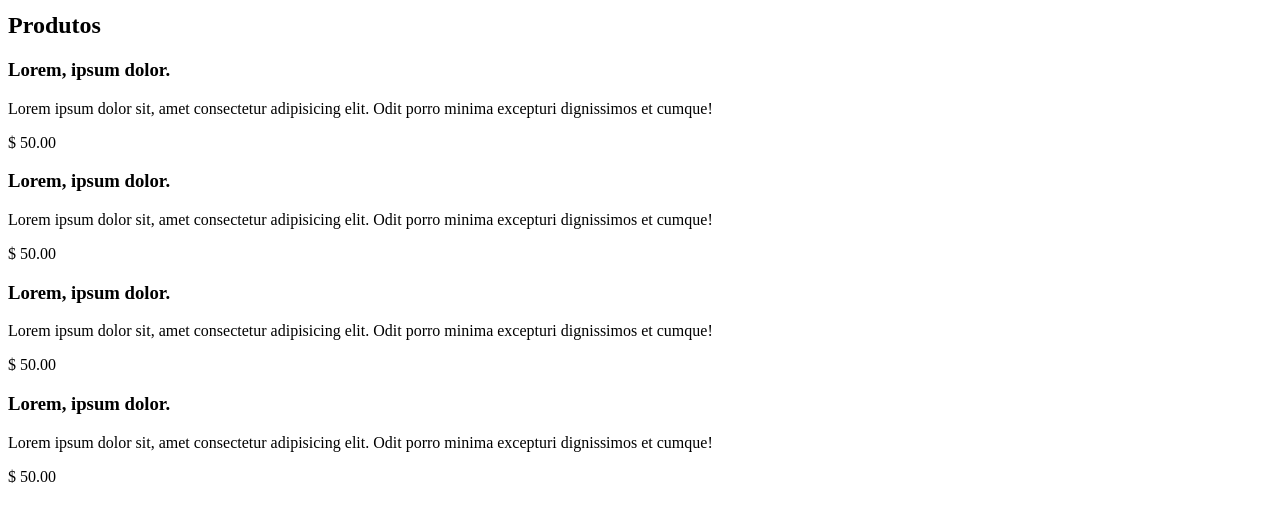
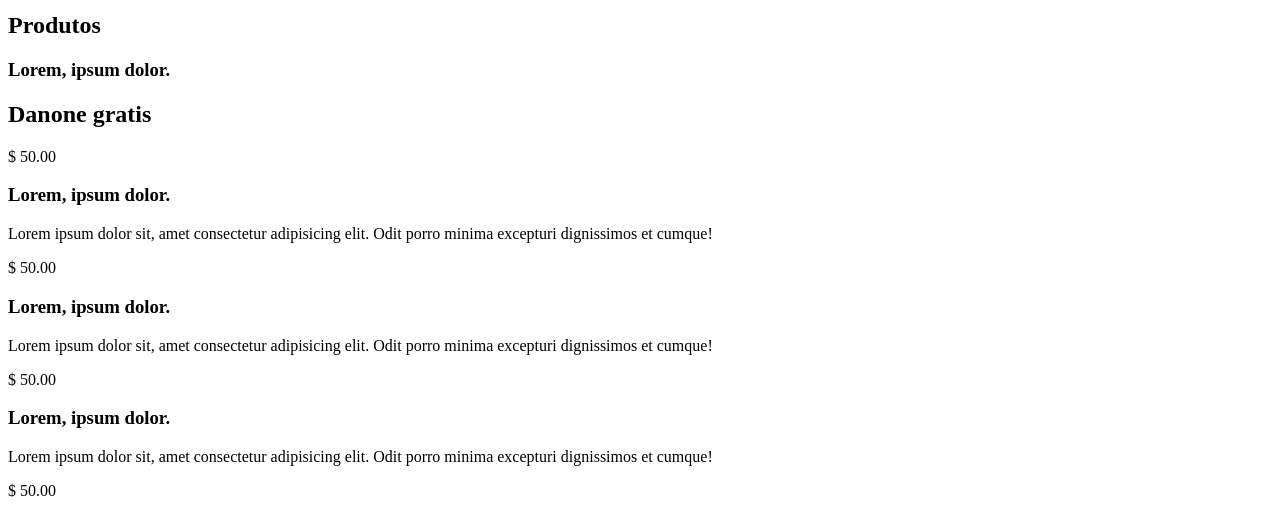
Before and after one commit to evelyntecinternet/Git-site_senac, a plain HTML site: page index.html in a window 1280 px wide. Shown: the part 810-1326 px from the top of the page. Drawn offline with Linux system fonts and the light colour scheme.

Commit message:
1º commit do projeto

```diff
--- a/index.html
+++ b/index.html
@@ -151,10 +151,7 @@
                 </div>
                 <div class="items-text">
                     <h3> Lorem, ipsum dolor.</h3>
-                    <p>
-                        Lorem ipsum dolor sit, amet consectetur adipisicing elit. Odit porro minima excepturi
-                        dignissimos et cumque!
-                    </p>
+                <h2>Danone gratis</h2>
                     <p>
                         $ 50.00
                     </p>
```
